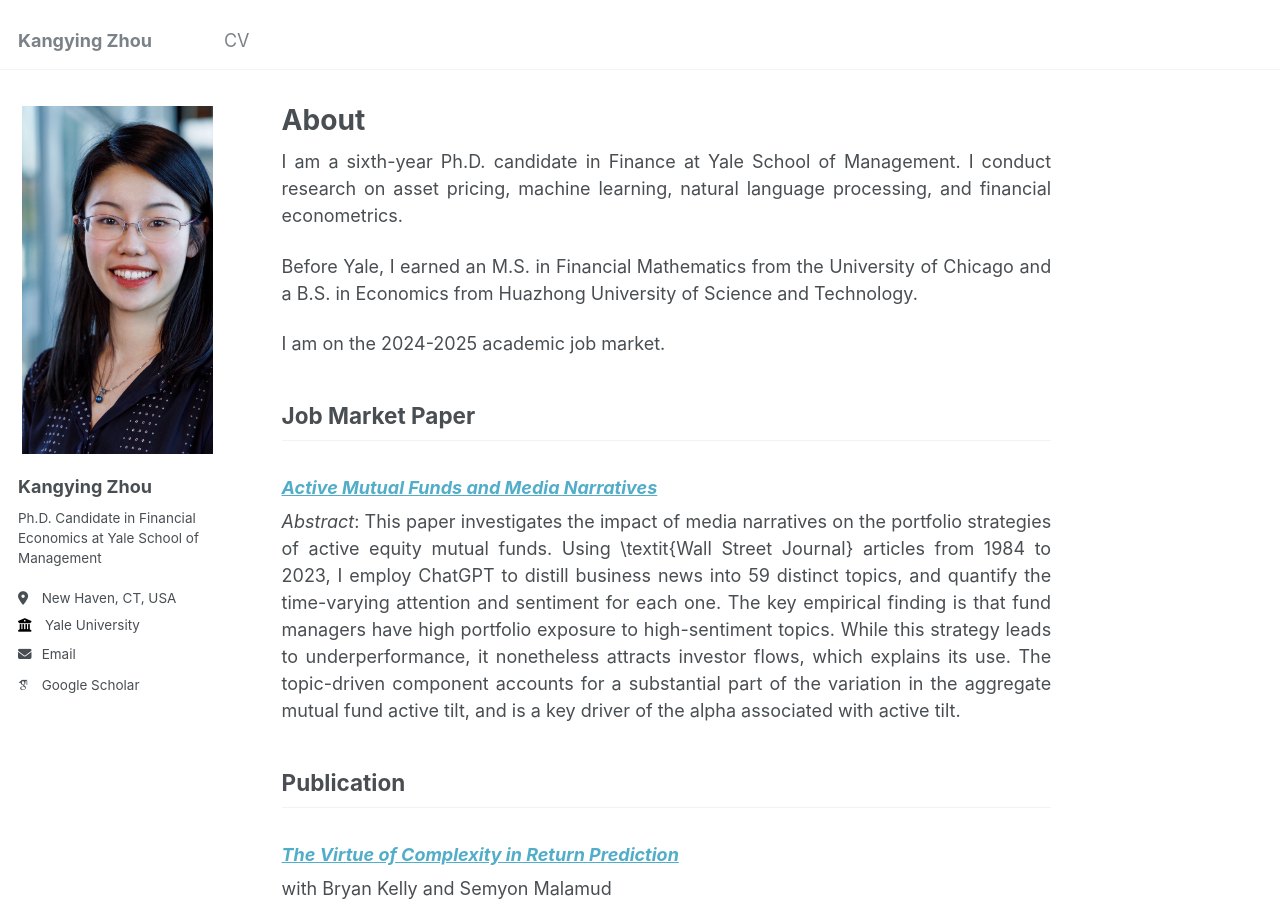
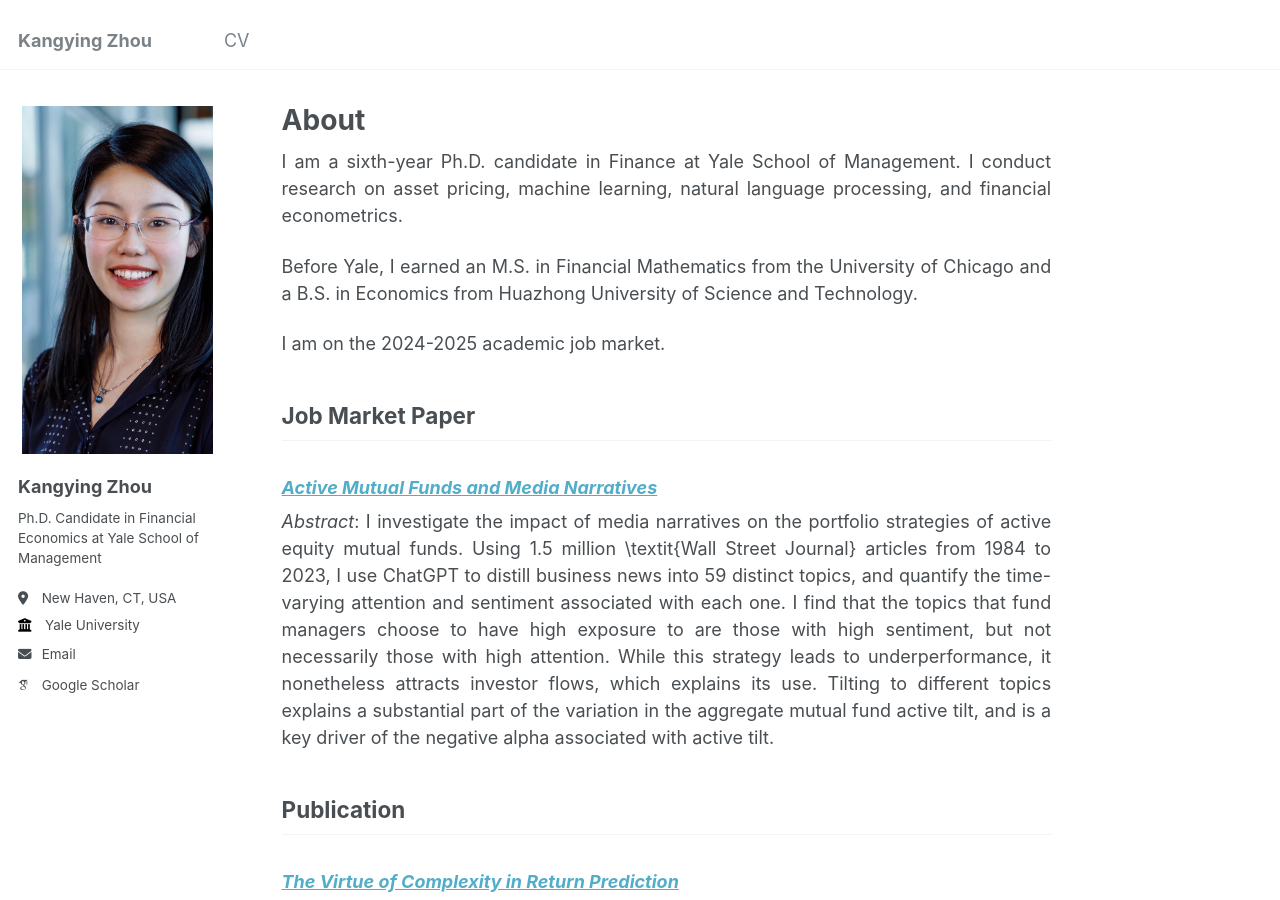
Before and after one commit to rosieli5/rosieli5.github.io, a Jekyll site: the page built from _pages/about.md, in a window 1280 px wide and 900 px high. Built offline with Jekyll 4.4.1, drawn with Linux system fonts in a browser that asks for light colours; some web fonts are replaced.

Commit message:
Update about.md

```diff
--- a/_pages/about.md
+++ b/_pages/about.md
@@ -40,7 +40,7 @@ I am on the 2024-2025 academic job market.
 
 ### [*Active Mutual Funds and Media Narratives*]()
 
-*Abstract*: This paper investigates the impact of media narratives on the portfolio strategies of active equity mutual funds. Using \textit{Wall Street Journal} articles from 1984 to 2023, I employ ChatGPT to distill business news into 59 distinct topics, and quantify the time-varying attention and sentiment for each one. The key empirical finding is that fund managers have high portfolio exposure to high-sentiment topics. While this strategy leads to underperformance, it nonetheless attracts investor flows, which explains its use. The topic-driven component accounts for a substantial part of the variation in the aggregate mutual fund active tilt, and is a key driver of the alpha associated with active tilt.
+*Abstract*: I investigate the impact of media narratives on the portfolio strategies of active equity mutual funds. Using 1.5 million \textit{Wall Street Journal} articles from 1984 to 2023, I use ChatGPT to distill business news into 59 distinct topics, and quantify the time-varying attention and sentiment associated with each one. I find that the topics that fund managers choose to have high exposure to are those with high sentiment, but not necessarily those with high attention. While this strategy leads to underperformance, it nonetheless attracts investor flows, which explains its use. Tilting to different topics explains a substantial part of the variation in the aggregate mutual fund active tilt, and is a key driver of the negative alpha associated with active tilt.
 
 ## Publication
 
```
